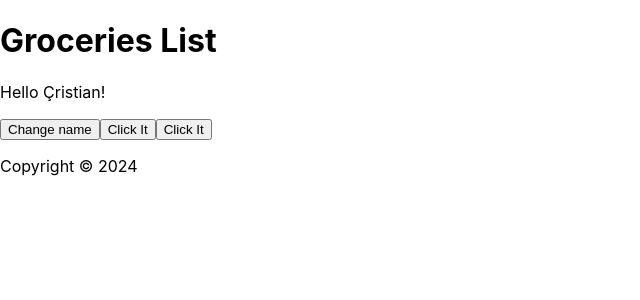
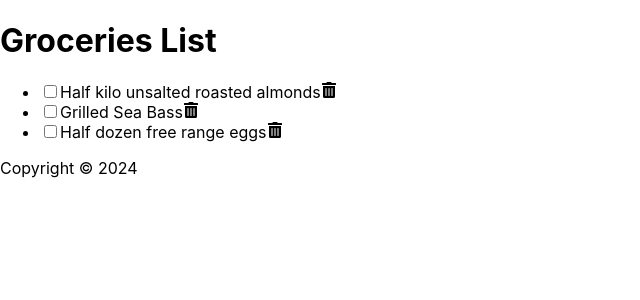
Before and after one commit to crisgoera/react01, a React (Create React App) app: page / in a window 1280 px wide. Shown: the top 300 px of the page, without its empty margins (0-640 px from the left). Built offline with nearby package versions, Linux system fonts and the light colour scheme; the HTML template or start-up script is replaced by a standard one.

Commit message:
Item list as state. Created tge napping of the item to generate an unordered list.

```diff
--- a/package.json
+++ b/package.json
@@ -8,6 +8,7 @@
     "@testing-library/user-event": "^13.5.0",
     "react": "^18.2.0",
     "react-dom": "^18.2.0",
+    "react-icons": "^5.0.1",
     "react-scripts": "^5.0.1",
     "web-vitals": "^2.1.4"
   },
--- a/src/Content.js
+++ b/src/Content.js
@@ -1,35 +1,46 @@
 import { useState } from "react";
+import { FaTrashAlt} from 'react-icons/fa'
 
 const Content = () => {
 
-  const [name, setName] = useState('Çristian');
-  const [count, setCount] = useState(0);
-
-  const handleNameChange = () => {
-
-    const names = ["Bob", "Dave", "Nick"];
-    const int = Math.floor(Math.random()*3);
-    setName(names[int]);
-  }
-
-  const handleClick = () => {
-    setCount(count+1);
-    console.log(count);
-  }
-
-  const handleClick2 = () => {
-    console.log(count);
-  }
+const [items, setItems] = useState([
+    {
+        id: 1,
+        checked: false,
+        item: "Half kilo unsalted roasted almonds"
+    },
+    {
+        id: 2,
+        checked: false,
+        item: "Grilled Sea Bass"
+    },
+    {
+        id: 3,
+        checked: false,
+        item: "Half dozen free range eggs"
+    }
+  ]);
 
   return (
-    <main>
-      <p>Hello {name}!</p>
-
-      <button onClick={handleNameChange}>Change name</button>
-      <button onClick={handleClick}>Click It</button>
-      <button onClick={handleClick2}>Click It</button>
-    </main>
+        <main>
+            <ul>
+            {items.map((item => (
+                <li className="item" key={item.id}>
+                    <input
+                        type="checkbox"
+                        checked={item.checked}
+                    />
+                    <label>{item.item}</label>
+                    <FaTrashAlt
+                        role="button"
+                        tabIndex="0"
+                    />
+                </li>
+            )))}
+            </ul>
+        </main>
   )
 }
 
+
 export default Content
```
Also changed, not shown: 1 other file (tests, documents, lock files or other folders).
